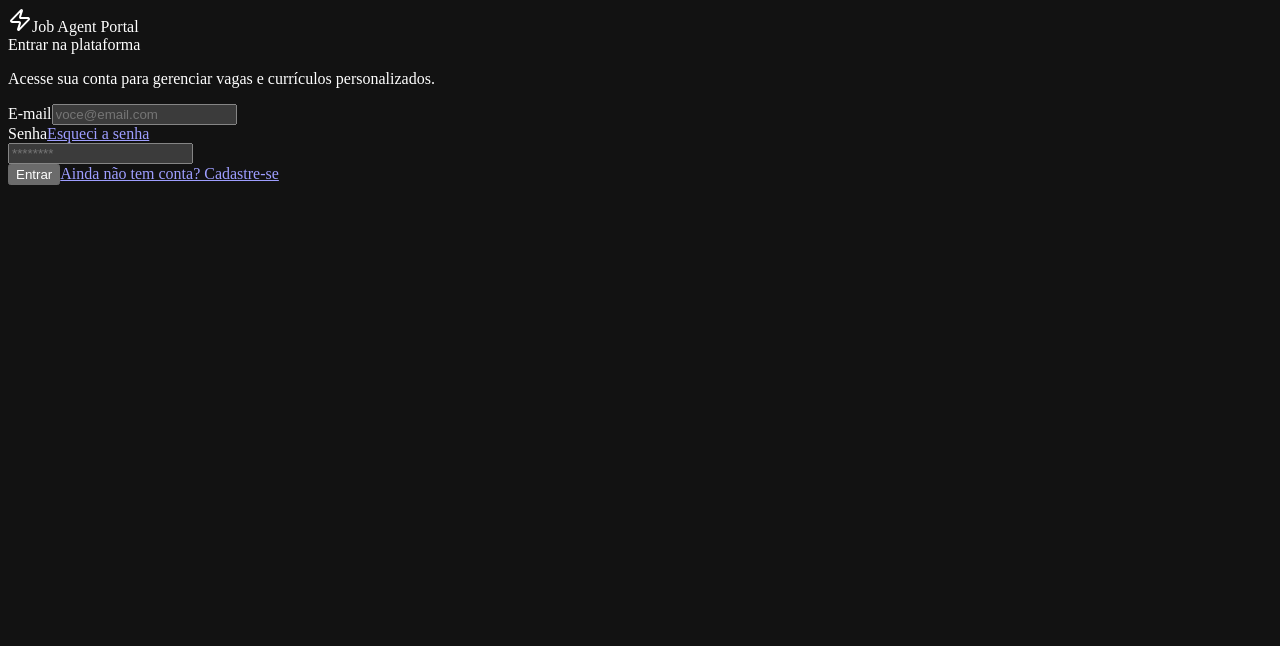
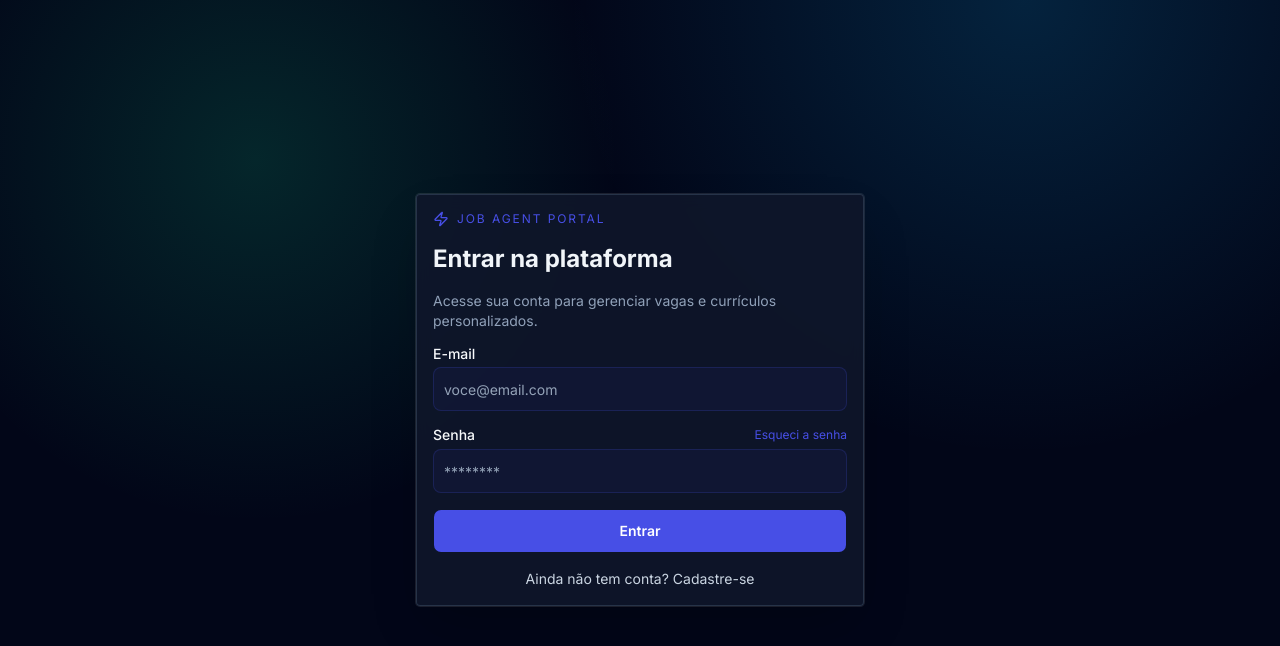
Before and after one commit to v-L1ma/job-agent-portal, a Next.js app: page /auth/login in a window 1280 px wide. Shown: the top 646 px of the page. Built offline with nearby package versions, Linux system fonts and the light colour scheme; no server answers.

Commit message:
fix: corrigindo bug nos estilos

```diff
--- a/app/globals.css
+++ b/app/globals.css
@@ -1,6 +1,5 @@
 @import "tailwindcss";
 @import "tw-animate-css";
-@import "shadcn/tailwind.css";
 
 @custom-variant dark (&:is(.dark *));
 
--- a/app/layout.tsx
+++ b/app/layout.tsx
@@ -1,5 +1,6 @@
 import type { Metadata } from "next";
 import { Inter } from "next/font/google";
+import "./globals.css";
 import { TooltipProvider } from "@/components/ui/tooltip";
 import { ThemeProvider } from "@/components/theme-provider";
 import { AuthProvider } from "@/components/providers/auth-provider";
```
